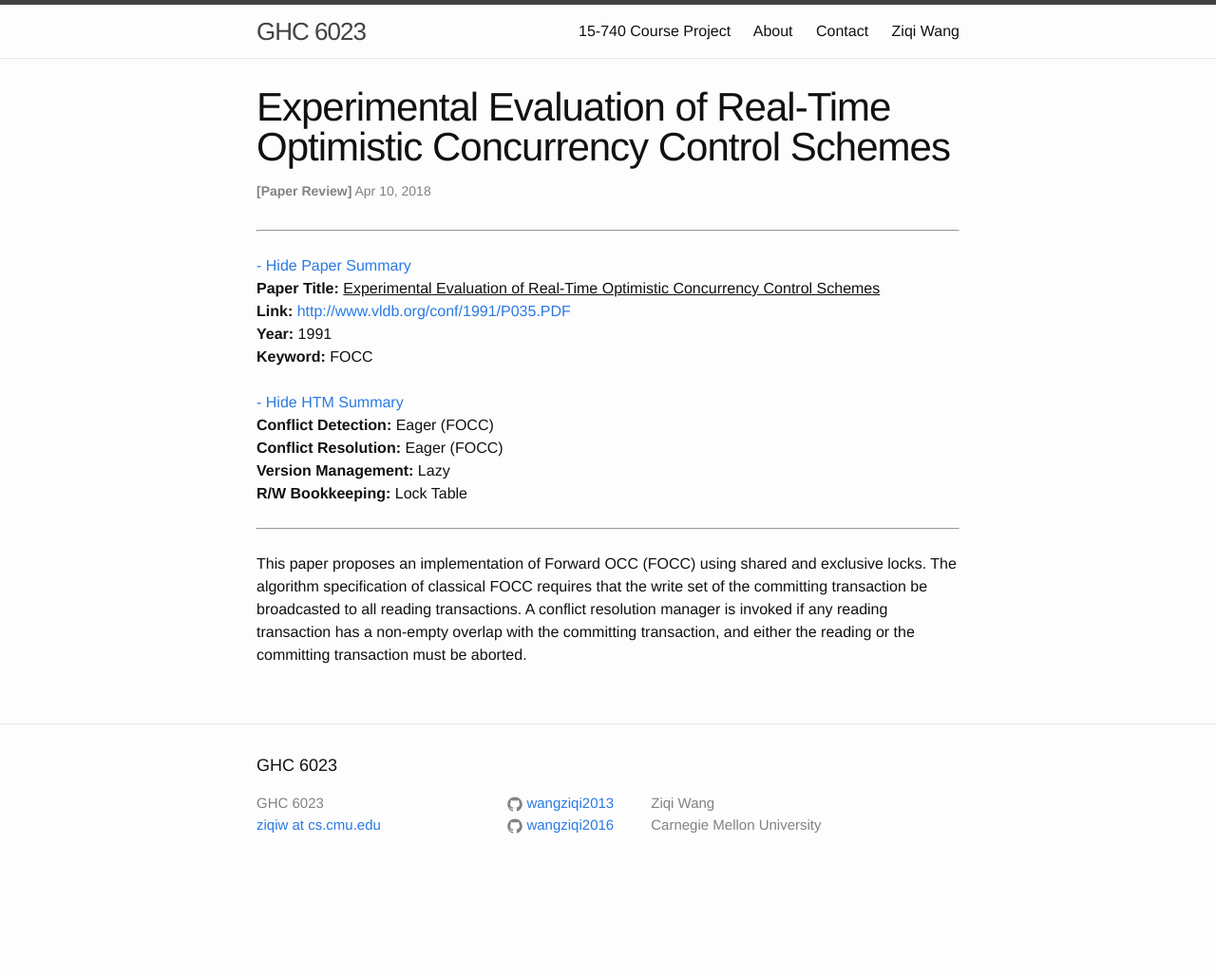
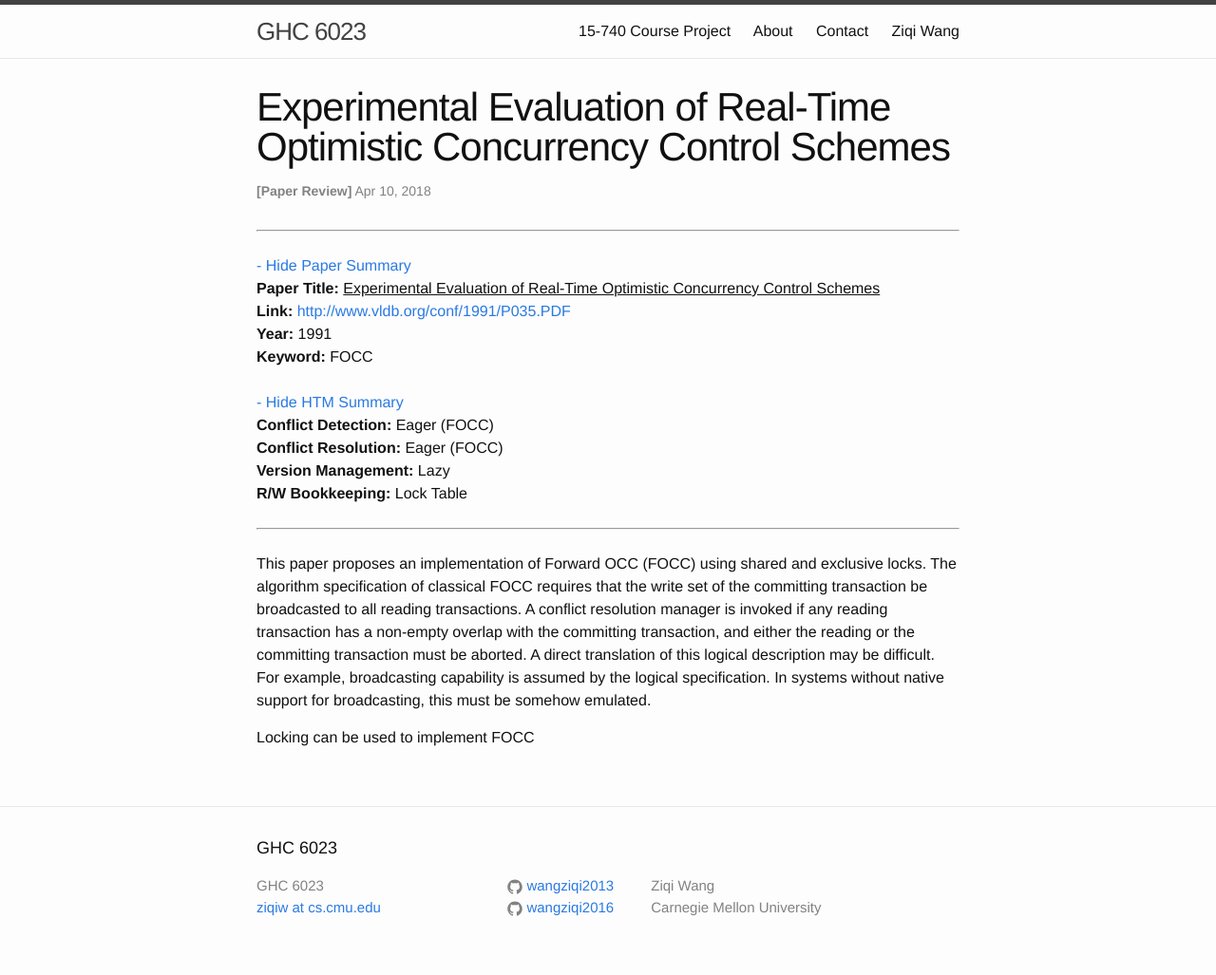
Before and after one commit to wangziqi2013/wangziqi2013.github.io, a Jekyll site: the page built from _posts/2018-04-09-Exp-Eval-of-Real-Time-OCC-Scheme.markdown, in a window 1280 px wide. Shown: the whole page at 95% size. Built offline with Jekyll 4.4.1, drawn with Linux system fonts in a browser that asks for light colours; before the commit the page ends 940 px from its top, so only the background shows below that.

Commit message:
Finish first paragraph

```diff
--- a/_posts/2018-04-09-Exp-Eval-of-Real-Time-OCC-Scheme.markdown
+++ b/_posts/2018-04-09-Exp-Eval-of-Real-Time-OCC-Scheme.markdown
@@ -17,4 +17,9 @@ This paper proposes an implementation of Forward OCC (FOCC) using shared and exc
 The algorithm specification of classical FOCC requires that the write set of the committing
 transaction be broadcasted to all reading transactions. A conflict resolution manager is
 invoked if any reading transaction has a non-empty overlap with the committing transaction,
-and either the reading or the committing transaction must be aborted.
+and either the reading or the committing transaction must be aborted. A direct translation
+of this logical description may be difficult. For example, broadcasting capability is assumed
+by the logical specification. In systems without native support for broadcasting, this must
+be somehow emulated.
+
+Locking can be used to implement FOCC
```
